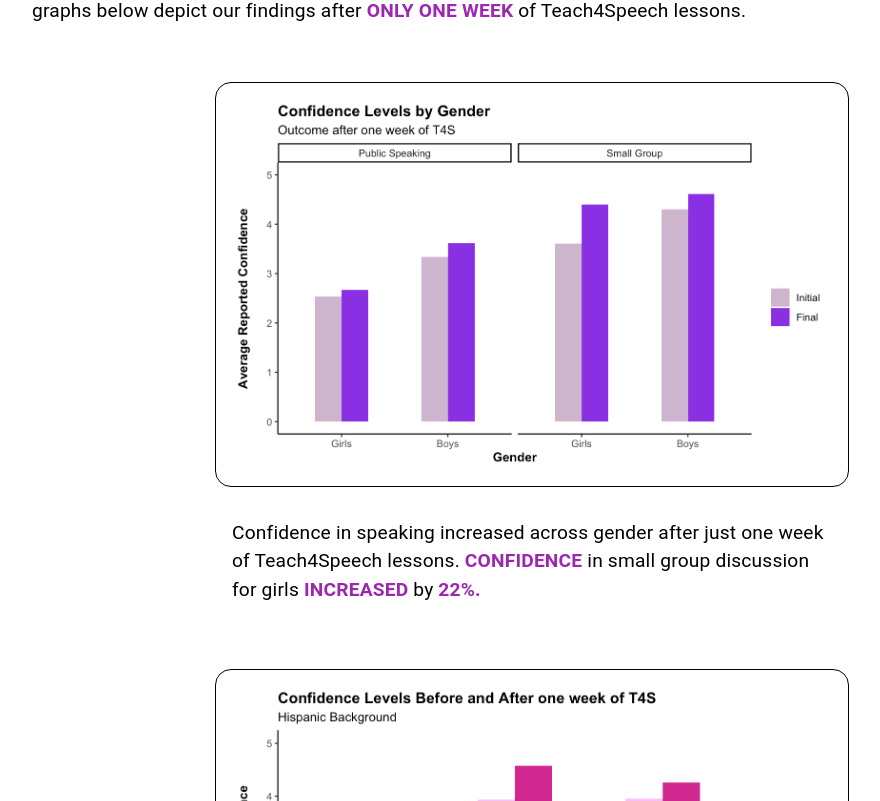
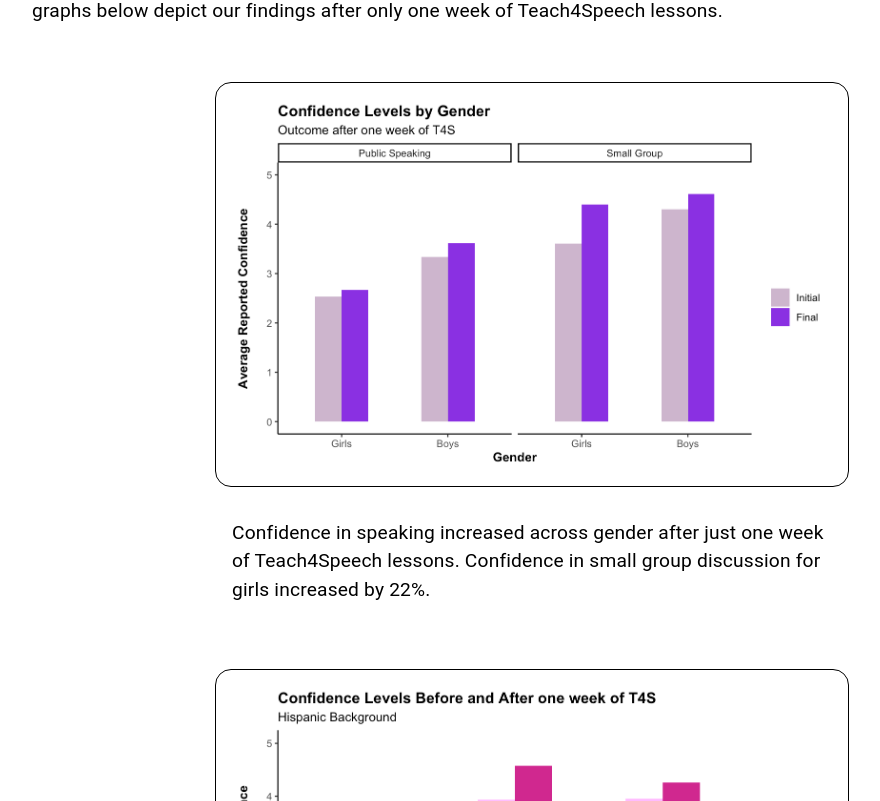
Before and after one commit to Bravo-Luis/teach4speech, a React (Vite) app: page / in a window 1280 px wide. Shown: the part 2198-2999 px from the top of the page, without its empty margins (108-988 px from the left). Built offline with nearby package versions, Linux system fonts and the light colour scheme; no server answers.

Commit message:
fixing impact text

```diff
--- a/src/components/landing/About/About.tsx
+++ b/src/components/landing/About/About.tsx
@@ -79,7 +79,7 @@ function About() {
         </Box>
       </Box>
 
-      <HeaderAndText header="The Data" text="To evaluate the impact of the Teach4Speech curriculum on our students, we distributed surveys at the start and end of the Teach4Speech program. We quantified confidence in public speaking, speaking in small groups, and speaking to adults, on a 1 to 5 scale (with 1 being hard and 5 being easy), along with their interest in learning. The graphs below depict our findings after {only} {one} {week} of Teach4Speech lessons." link="" impact/>
+      <HeaderAndText header="The Data" text="To evaluate the impact of the Teach4Speech curriculum on our students, we distributed surveys at the start and end of the Teach4Speech program. We quantified confidence in public speaking, speaking in small groups, and speaking to adults, on a 1 to 5 scale (with 1 being hard and 5 being easy), along with their interest in learning. The graphs below depict our findings after only one week of Teach4Speech lessons." link="" impact/>
       <Box sx={{ display: "flex", flexDirection: "row", flexWrap: "wrap", alignItems:"center", justifyContent:"center", gap:"2.5vw", padding:"2.5vw" }}>
         <img
           src={GenderPublicSmall}
@@ -93,7 +93,7 @@ function About() {
             width: "clamp(200px, 80%, 800px)",
           }}
         />
-      <ImpactText text="Confidence in speaking increased across gender after just one week of Teach4Speech lessons.  {Confidence} in small group discussion for girls {increased} by {22%}." />
+      <ImpactText text="Confidence in speaking increased across gender after just one week of Teach4Speech lessons.  Confidence in small group discussion for girls increased by 22%." />
 
       </Box>
       <Box sx={{ display: "flex", flexDirection: "row", flexWrap: "wrap-reverse", alignItems:"center", justifyContent:"center", gap:"2.5vw", padding:"2.5vw" }}>
```
